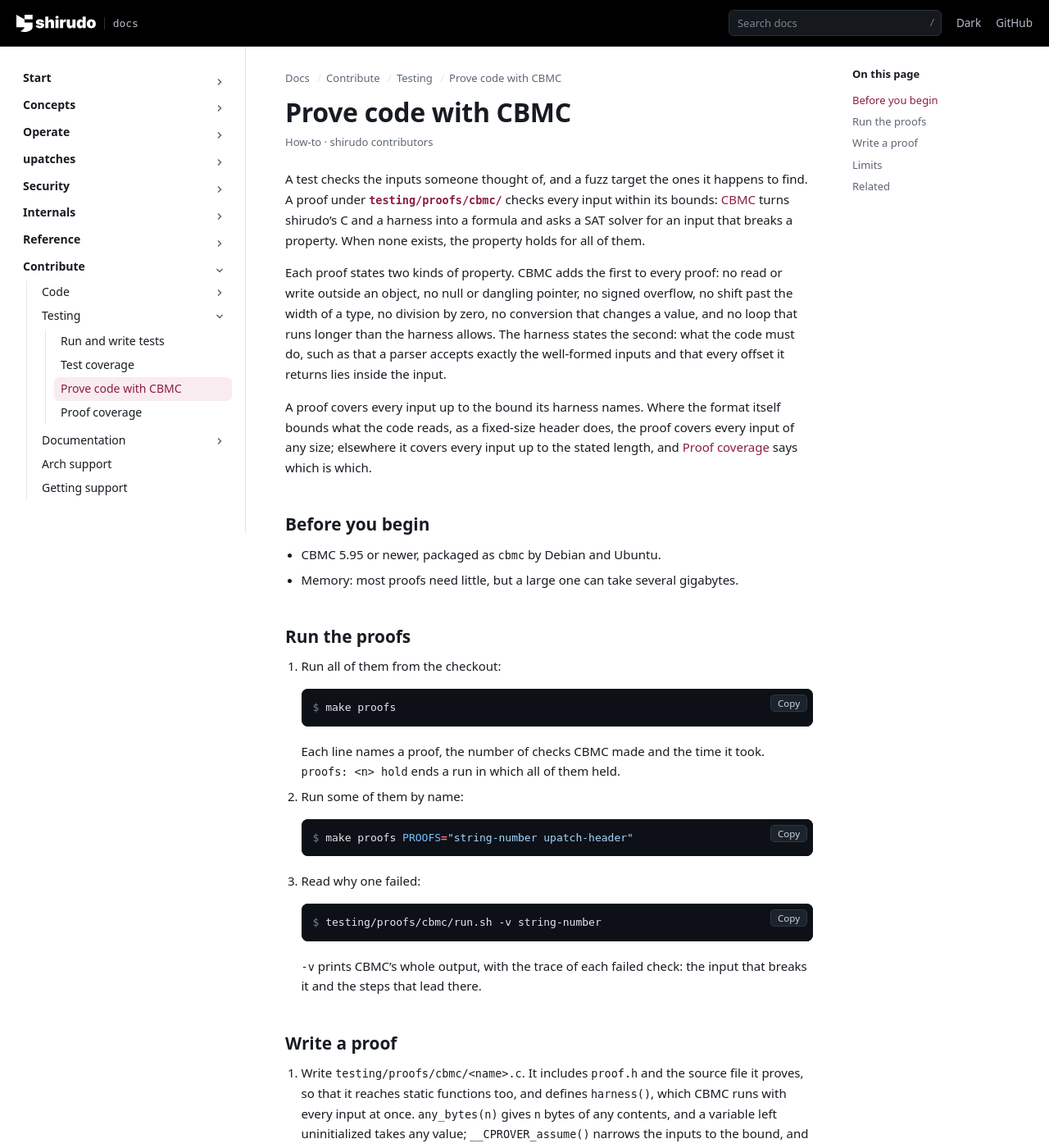
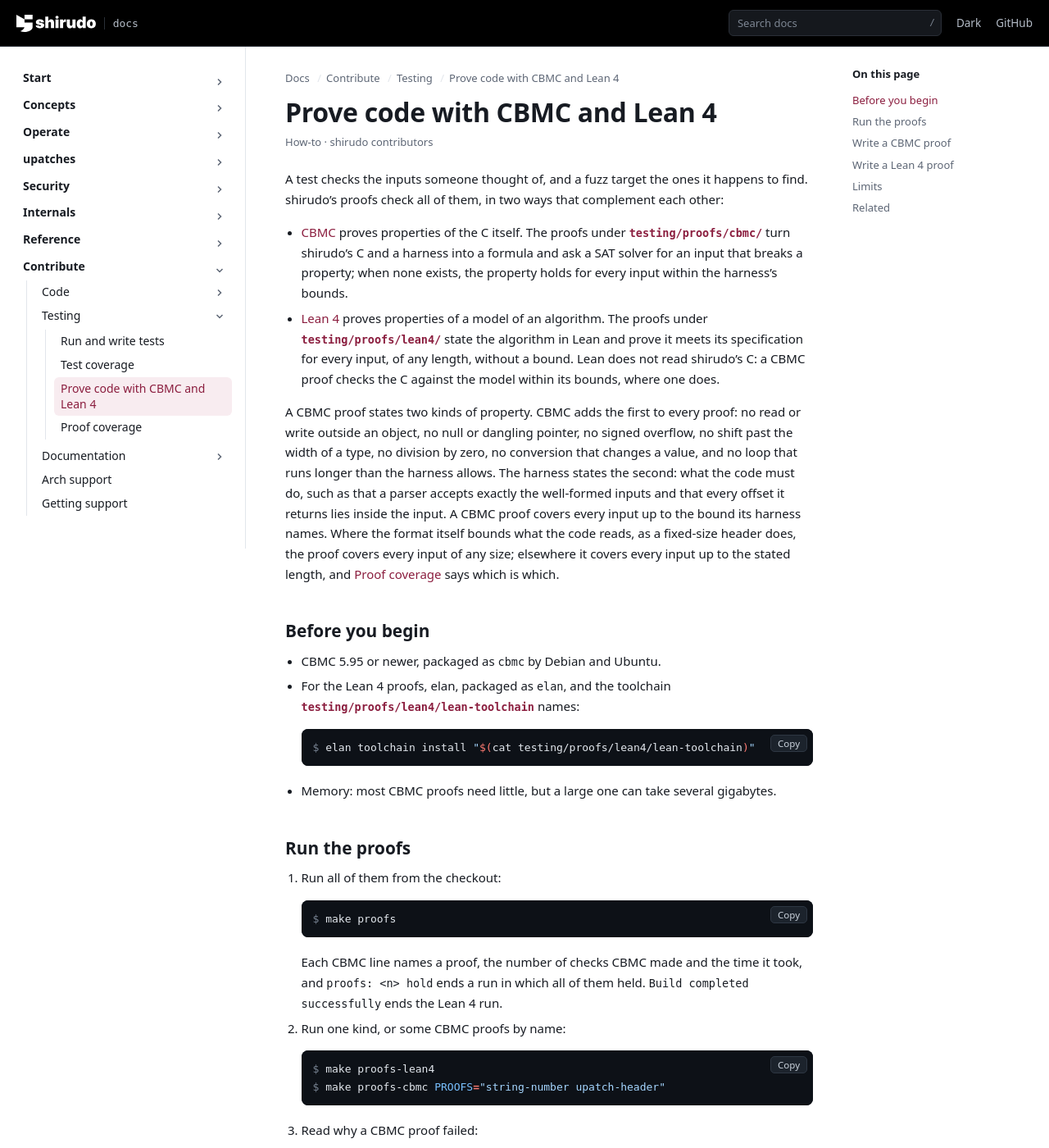
Before and after one commit to AliBashaSY/shirudo, a Sphinx documentation site: the page built from Documentation/contribute/testing/proofs.rst, in a window 1280 px wide and 1400 px high. Shown: the whole window at 82% size. Built offline with Sphinx 7.4.7, drawn with Linux system fonts in a browser that asks for light colours; pages that are not in the unit, such as notebooks, are missing from menus; some of the changed text lies outside the part shown.

Commit message:
testing: prove models of the number parser and the register in Lean 4
A CBMC proof checks the C, but only within a bound: the number parser
holds up to 22 bytes and its exact values up to 4. Some properties need
every input, and some are about an algorithm or a protocol rather than
one function. Lean 4 proves a model of the algorithm for every input,
and where CBMC can, a proof checks the C against the model within a
bound, so that each covers what the other cannot.

Add testing/proofs/lean4 with two models. Number.lean is parse_base():
for digit strings of every length it yields the value they spell, or
-ERANGE exactly when it passes max; string-number-model checks that the
C computes the model's value up to 4 bytes. Chain.lean is the register
of util/chain.c: assuming the hash is collision resistant and the tagged
event encoding injective, equal registers come from the same events in
the same order, which is what attest verify relies on when it replays
the eventlog. Every warning fails the build, so a sorry cannot pass.

make proofs now runs both, make proofs-cbmc and make proofs-lean4 one
each. Document both kinds, the toolchain and how a model links to the C.

Signed-off-by: Daniel Borkmann <daniel@iogearbox.net>

```diff
--- a/Documentation/contribute/testing/proofs.rst
+++ b/Documentation/contribute/testing/proofs.rst
@@ -5,33 +5,48 @@
 :page-type: How-to
 :audience: shirudo contributors
 
-Prove code with CBMC
-====================
+Prove code with CBMC and Lean 4
+===============================
 
 A test checks the inputs someone thought of, and a fuzz target the ones it
-happens to find. A proof under :src:`testing/proofs/cbmc/` checks every input
-within its bounds: `CBMC <https://www.cprover.org/cbmc/>`_ turns shirudo's
-C and a harness into a formula and asks a SAT solver for an input that
-breaks a property. When none exists, the property holds for all of them.
+happens to find. shirudo's proofs check all of them, in two ways that
+complement each other:
 
-Each proof states two kinds of property. CBMC adds the first to every
+- `CBMC <https://www.cprover.org/cbmc/>`_ proves properties of the C
+  itself. The proofs under :src:`testing/proofs/cbmc/` turn shirudo's C
+  and a harness into a formula and ask a SAT solver for an input that
+  breaks a property; when none exists, the property holds for every input
+  within the harness's bounds.
+- `Lean 4 <https://lean-lang.org/>`_ proves properties of a model of an
+  algorithm. The proofs under :src:`testing/proofs/lean4/` state the
+  algorithm in Lean and prove it meets its specification for every input,
+  of any length, without a bound. Lean does not read shirudo's C: a CBMC
+  proof checks the C against the model within its bounds, where one does.
+
+A CBMC proof states two kinds of property. CBMC adds the first to every
 proof: no read or write outside an object, no null or dangling pointer,
 no signed overflow, no shift past the width of a type, no division by
 zero, no conversion that changes a value, and no loop that runs longer
 than the harness allows. The harness states the second: what the code
 must do, such as that a parser accepts exactly the well-formed inputs and
-that every offset it returns lies inside the input.
-
-A proof covers every input up to the bound its harness names. Where the
-format itself bounds what the code reads, as a fixed-size header does, the
-proof covers every input of any size; elsewhere it covers every input up
-to the stated length, and :doc:`proof-coverage` says which is which.
+that every offset it returns lies inside the input. A CBMC proof covers
+every input up to the bound its harness names. Where the format itself
+bounds what the code reads, as a fixed-size header does, the proof covers
+every input of any size; elsewhere it covers every input up to the stated
+length, and :doc:`proof-coverage` says which is which.
 
 Before you begin
 ----------------
 
 - CBMC 5.95 or newer, packaged as ``cbmc`` by Debian and Ubuntu.
-- Memory: most proofs need little, but a large one can take several
+- For the Lean 4 proofs, elan, packaged as ``elan``, and the toolchain
+  :src:`testing/proofs/lean4/lean-toolchain` names:
+
+  .. code-block:: console
+
+     $ elan toolchain install "$(cat testing/proofs/lean4/lean-toolchain)"
+
+- Memory: most CBMC proofs need little, but a large one can take several
   gigabytes.
 
 Run the proofs
@@ -43,29 +58,32 @@ Run the proofs
 
       $ make proofs
 
-   Each line names a proof, the number of checks CBMC made and the time
-   it took. ``proofs: <n> hold`` ends a run in which all of them held.
+   Each CBMC line names a proof, the number of checks CBMC made and the
+   time it took, and ``proofs: <n> hold`` ends a run in which all of them
+   held. ``Build completed successfully`` ends the Lean 4 run.
 
-2. Run some of them by name:
+2. Run one kind, or some CBMC proofs by name:
 
    .. code-block:: console
 
-      $ make proofs PROOFS="string-number upatch-header"
+      $ make proofs-lean4
+      $ make proofs-cbmc PROOFS="string-number upatch-header"
 
-3. Read why one failed:
+3. Read why a CBMC proof failed:
 
    .. code-block:: console
 
       $ testing/proofs/cbmc/run.sh -v string-number
 
    ``-v`` prints CBMC's whole output, with the trace of each failed
-   check: the input that breaks it and the steps that lead there.
+   check: the input that breaks it and the steps that lead there. Lean
+   prints the theorem and the goal it could not close.
 
-Write a proof
--------------
+Write a CBMC proof
+------------------
 
-1. Write ``testing/proofs/cbmc/<name>.c``. It includes ``proof.h`` and the
-   source file it proves, so that it reaches static functions too, and
+1. Write ``testing/proofs/cbmc/<name>.c``. It includes ``proof.h`` and
+   the source file it proves, so that it reaches static functions too, and
    defines ``harness()``, which CBMC runs with every input at once.
    ``any_bytes(n)`` gives ``n`` bytes of any contents, and a variable
    left uninitialized takes any value; ``__CPROVER_assume()`` narrows the
@@ -100,14 +118,38 @@ a system call, returns any value, and ``run.sh`` fails a proof that calls
 one. Give the function a model in ``proof.h``, or keep the proof away from
 the code that calls it.
 
+Write a Lean 4 proof
+--------------------
+
+1. Write the model in ``testing/proofs/lean4/Shirudo/<Name>.lean`` as
+   close to the C as Lean allows: the same steps, the same checks, the
+   values the C can hold. State each theorem as the specification the
+   algorithm must meet for every input, and assume what the C cannot
+   prove, such as a hash being collision resistant, as an explicit
+   hypothesis of the theorem.
+
+2. Import the module in :src:`testing/proofs/lean4/Shirudo.lean`. A
+   ``sorry`` or any other warning fails the build, so every theorem is
+   proved in full.
+
+3. Where CBMC can, add a CBMC proof that the C computes what the model
+   computes, for every input up to a bound, as
+   :src:`testing/proofs/cbmc/string-number-model.c` does for the number
+   parser; elsewhere the model follows the C by review, and the coverage
+   page says so.
+
+4. Add a row to :doc:`proof-coverage`.
+
 Limits
 ------
 
-A proof is about the code CBMC sees: the C of the files the harness
+A CBMC proof is about the code CBMC sees: the C of the files the harness
 includes, with ``-funsigned-char`` as the build sets it, against a model
 of the libc functions it calls. It says nothing about the kernel, the
 compiler's code generation, time, or other threads, and it holds only
-within its bounds.
+within its bounds. A Lean 4 proof holds for every input, but of the model:
+it carries over to the C as far as the model matches the C, and its
+assumptions hold.
 
 Related
 -------
```
Also changed, not shown: AGENTS.md (+7 -5 lines), Documentation/contribute/testing/proof-coverage.rst (+44 -10 lines), .agents/skills/proofs/SKILL.md, 11 other files.
